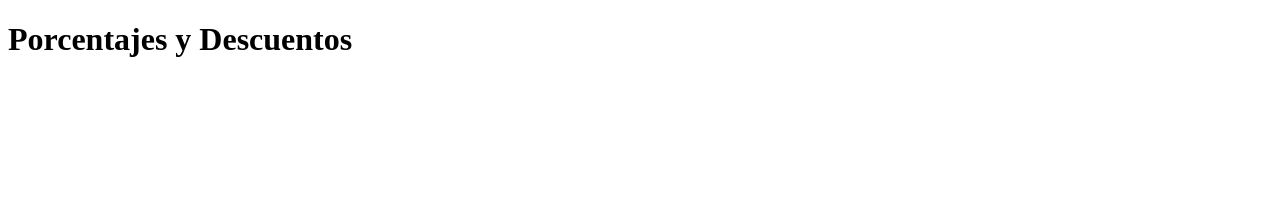
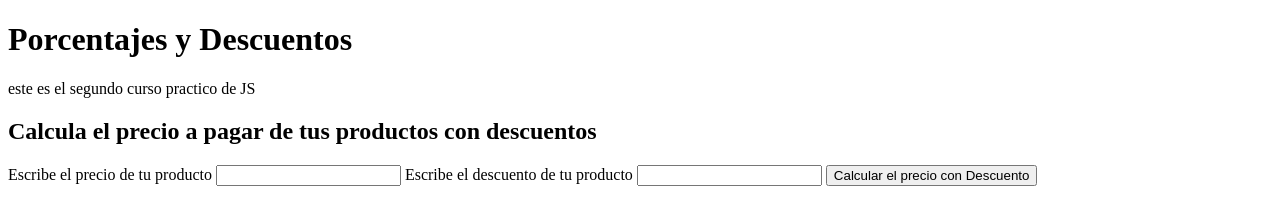
Before and after one commit to JMUT1/Curso-Practico-de-JS, a plain HTML site: page Calcular_porcentajes_y_descuentos/index.html in a window 1280 px wide. Drawn offline with Linux system fonts and the light colour scheme.

Commit message:
Creando header, section y form

```diff
--- a/Calcular_porcentajes_y_descuentos/index.html
+++ b/Calcular_porcentajes_y_descuentos/index.html
@@ -7,7 +7,25 @@
     <title>Porcentajes y descuentos | Curso Practico de JS en Platzi</title>
 </head>
 <body>
-    <h1>Porcentajes y Descuentos</h1>
+    <header>
+        <h1>Porcentajes y Descuentos</h1>
+        <p>este es el segundo curso practico de JS</p>
+    </header>
+
+    <section>
+        <h2>Calcula el precio a pagar de tus productos con descuentos</h2>
+    </section>
+
+    <form>
+        <label for="inputPrice">Escribe el precio de tu producto</label>
+        <input id="inputPrice">
+
+        <label for="inputDiscount"> Escribe el descuento de tu producto</label>
+        <input id="inputDiscount">
+        <button type="button">
+            Calcular el precio con Descuento
+        </button>
+    </form>
     <script src="index.js"></script>
 </body>
 </html>
```
